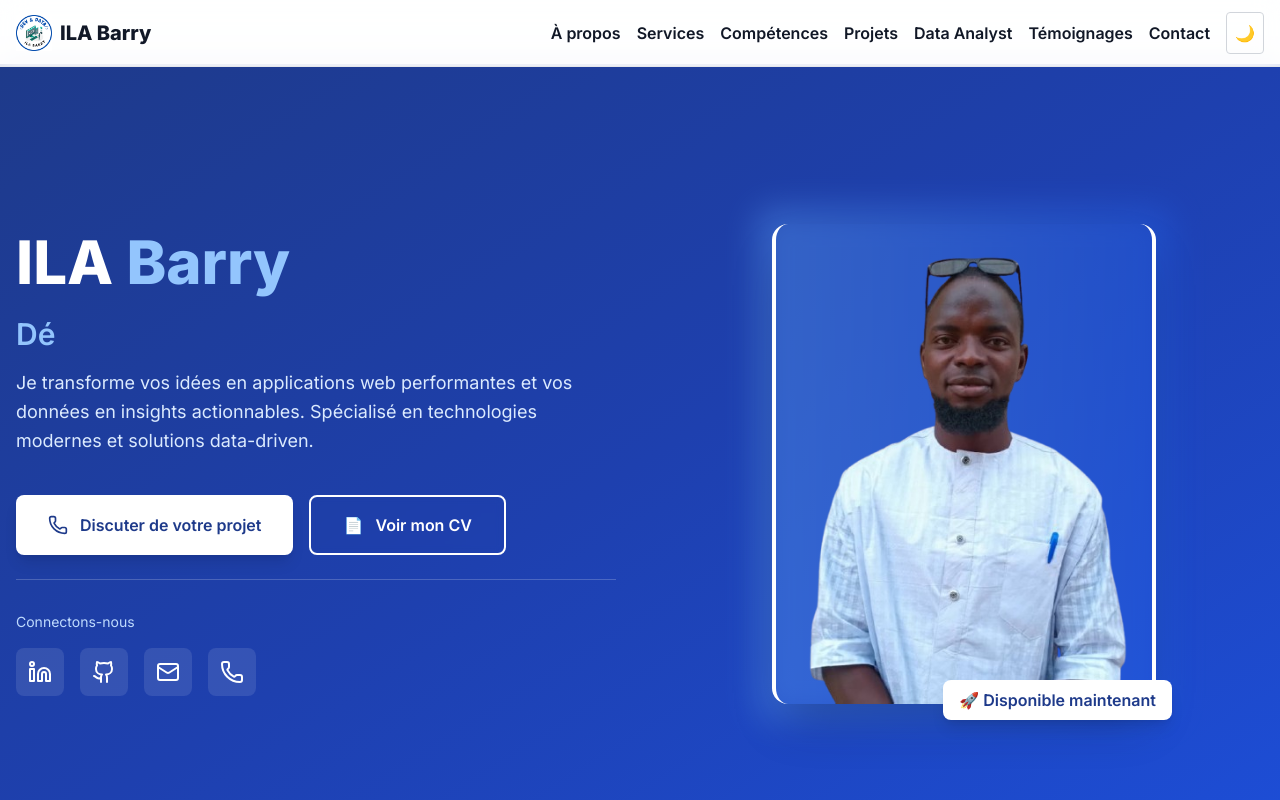
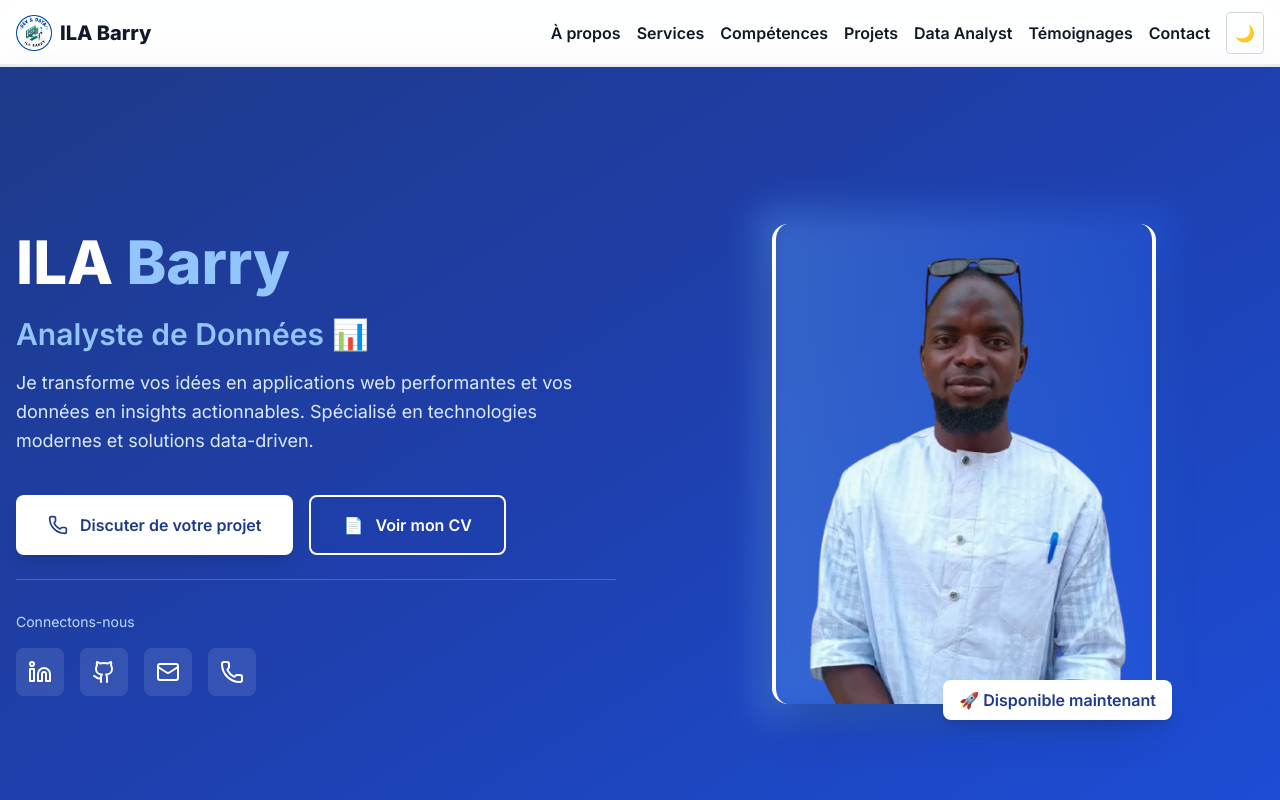
Before and after one commit to Ilabarry/portfolio-barry, a React (Vite) app: page / in a window 1280 px wide. Shown: the top 800 px of the page. Built offline with nearby package versions, Linux system fonts and the light colour scheme.

Commit message:
ajout hero

```diff
--- a/src/components/Hero.jsx
+++ b/src/components/Hero.jsx
@@ -29,10 +29,10 @@ const Hero = () => {
                 <TypeAnimation
                   sequence={[
                     "Développeur Full-Stack 💻", // phrase 1
-                    1000,                       // attend 2 secondes
+                    2500,                       // attend 2 secondes
                     "",                         // efface
                     "Analyste de Données 📊",    // phrase 2
-                    1000,                       // attend encore 2 secondes
+                    2500,                       // attend encore 2 secondes
                     "",                         // efface
                   ]}
                   wrapper="span"
```
